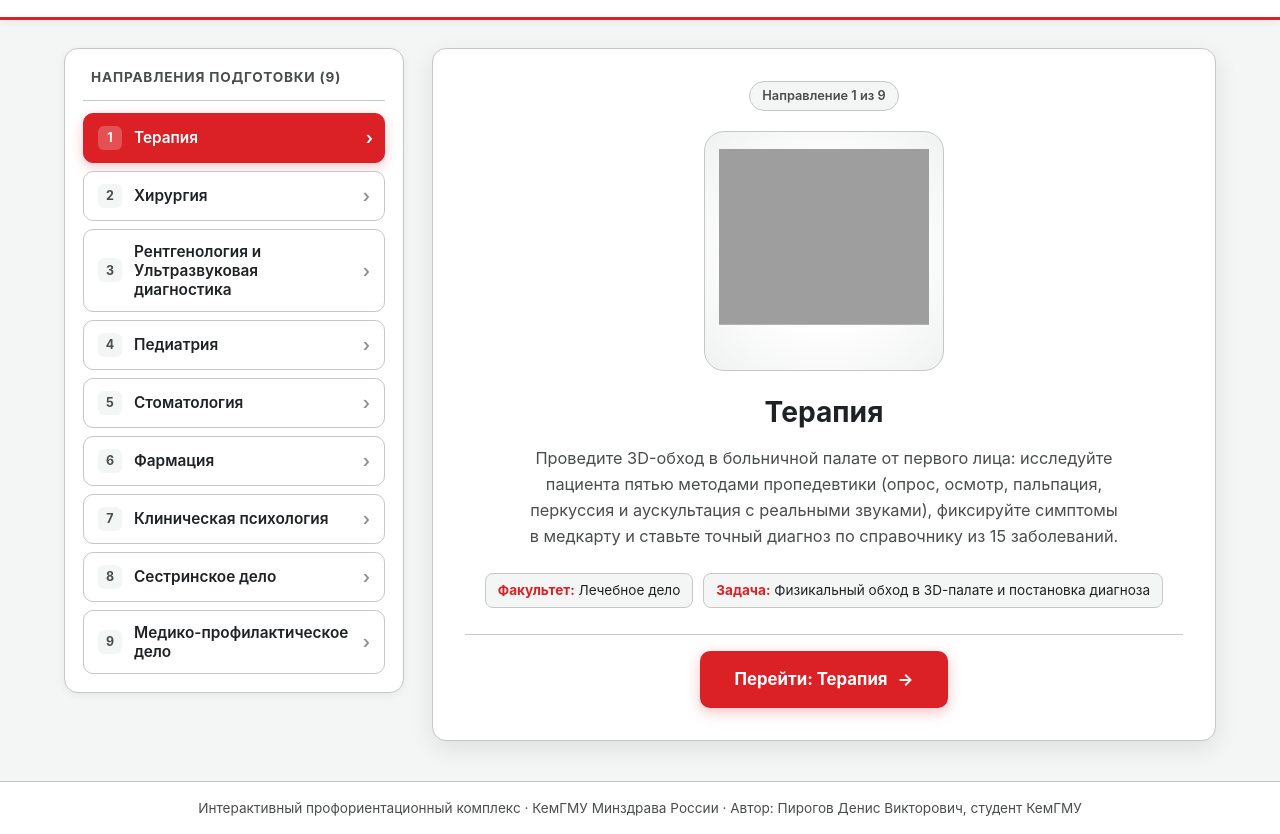
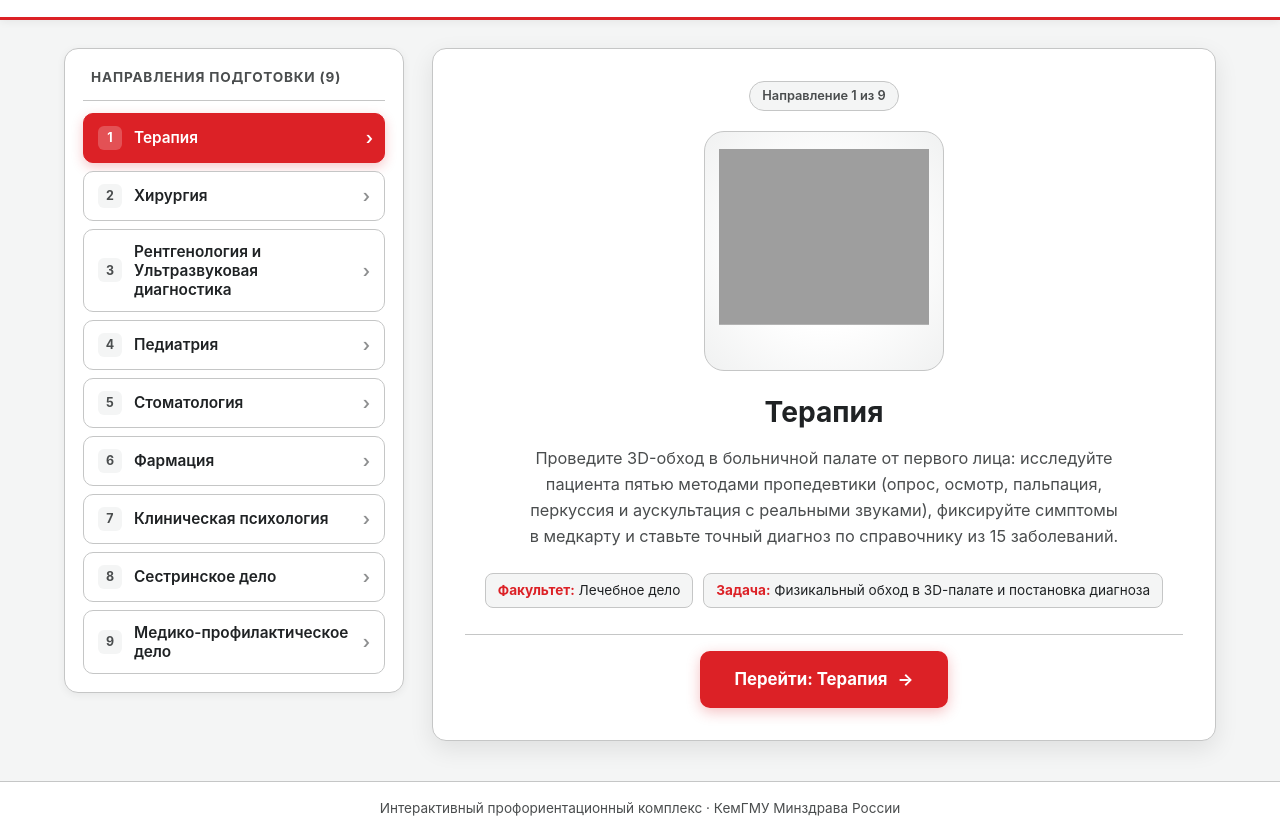
Before and after one commit to Classdura/testCH, a plain HTML site: page proforientationStudents/KemSMU/index.html in a window 1280 px wide. Shown: the part 146-980 px from the top of the page. Drawn offline with Linux system fonts and the light colour scheme.

Commit message:
Update index.html

```diff
--- a/proforientationStudents/KemSMU/index.html
+++ b/proforientationStudents/KemSMU/index.html
@@ -434,7 +434,7 @@
   </main>
 
   <footer class="footer">
-    Интерактивный профориентационный комплекс · КемГМУ Минздрава России · Автор: Пирогов Денис Викторович, студент КемГМУ
+    Интерактивный профориентационный комплекс · КемГМУ Минздрава России
   </footer>
 
   <script>
```
